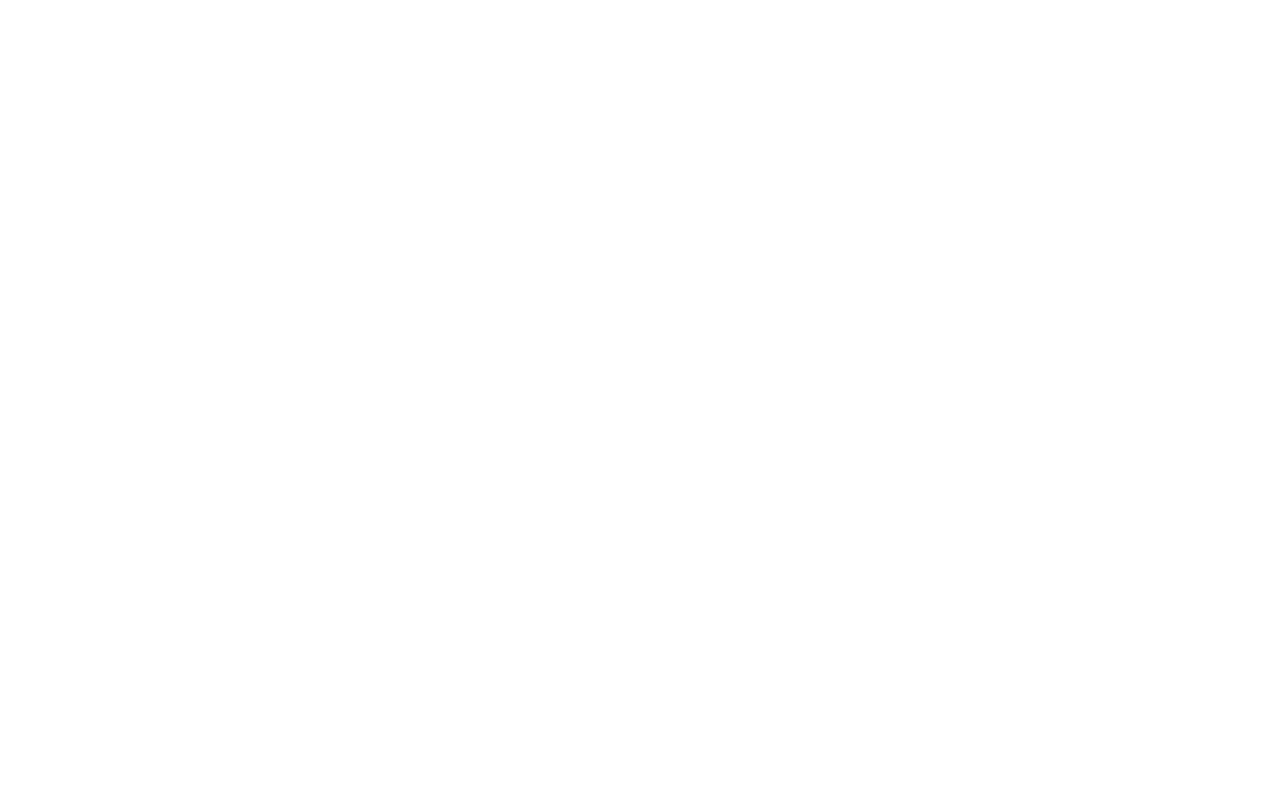
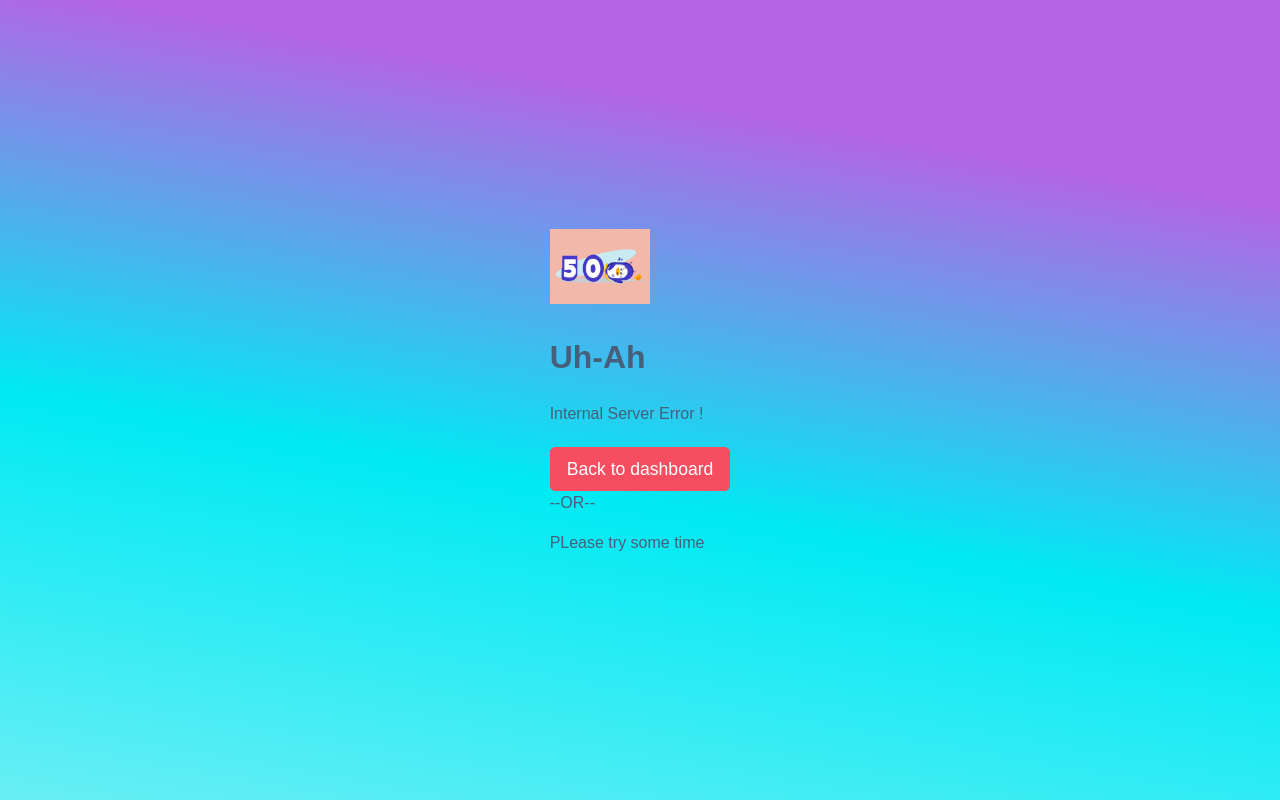
Before and after one commit to ravitejap-am/yaswanth, a React (Create React App) app: page /internal500 in a window 1280 px wide. Before the commit this address had no page. Built offline with nearby package versions, Linux system fonts and the light colour scheme.

Commit message:
added more component

```diff
--- a/src/App.js
+++ b/src/App.js
@@ -1,29 +1,60 @@
-import { useState } from 'react';
-import logo from './logo.svg';
-import './App.css';
-import { Routes, Route } from 'react-router-dom';
-import LoginPageError from './pages/errorHandler/LoginPageError';
+import { useState } from "react";
+import logo from "./logo.svg";
+import "./App.css";
+import { Routes, Route } from "react-router-dom";
+import LoginPageError from "./pages/errorHandler/LoginPageError";
 // import Login from './pages/login/Login';
-import Home from './pages/home/Home';
-import RegisterUser from './pages/registerUser/RegisterUser';
+import Home from "./pages/home/Home";
+import RegisterUser from "./pages/registerUser/RegisterUser";
 // import SignIN from '.';
-import SignIn from './pages/signIn/SignIN';
-import RecoveryPasswor from './pages/recoveryPassword/RecoveryPasswor';
-import LockScreen from './pages/lockerScreen/LockScreen';
+import SignIn from "./pages/signIn/SignIN";
+import RecoveryPasswor from "./pages/recoveryPassword/RecoveryPasswor";
+import LockScreen from "./pages/lockerScreen/LockScreen";
+import PageNotFound from "./pages/errorHandler/PageNotFind/PageNotFound";
+import Page505 from "./pages/errorHandler/InternalServerError/Page505";
+import MaintainencePage from "./pages/errorHandler/UnderMaintainence/MaintainencePage";
 
 function App() {
-  const [screen, setScreen] = useState('beforeLogin');
+  const [screen, setScreen] = useState("beforeLogin");
   return (
     <Routes>
       <Route path="/" element={<Home />} errorElement={<LoginPageError />} />
-      <Route path="/registerUser" element={<RegisterUser />} errorElement={<LoginPageError />} />\
-      <Route path="/signin" element={<SignIn />} errorElement={<LoginPageError />} />
-      <Route path="/recoverypassword" element={<RecoveryPasswor />} errorElement={<LoginPageError />} />
-      <Route path="/lockscreen" element={<LockScreen />} errorElement={<LoginPageError />} />
-
-
-
-
+      <Route
+        path="/registerUser"
+        element={<RegisterUser />}
+        errorElement={<LoginPageError />}
+      />
+      \
+      <Route
+        path="/signin"
+        element={<SignIn />}
+        errorElement={<LoginPageError />}
+      />
+      <Route
+        path="/recoverypassword"
+        element={<RecoveryPasswor />}
+        errorElement={<LoginPageError />}
+      />
+      <Route
+        path="/lockscreen"
+        element={<LockScreen />}
+        errorElement={<LoginPageError />}
+      />
+      <Route
+        path="/pagenotfound"
+        element={<PageNotFound />}
+        errorElement={<LoginPageError />}
+      />
+      <Route
+        path="/internal500"
+        element={<Page505 />}
+        errorElement={<LoginPageError />}
+      />
+      <Route
+        path="/undermaintenence"
+        element={<MaintainencePage />}
+        errorElement={<LoginPageError />}
+      />
     </Routes>
   );
 }
--- /dev/null
+++ b/src/pages/errorHandler/InternalServerError/Page505.jsx
@@ -0,0 +1,28 @@
+import React from "react";
+import Style from "./page505.module.css";
+import Image505 from "../../../asset/500.jpg";
+
+function Page505() {
+  return (
+    <div className={Style.page505}>
+      <div className={Style.container}>
+        <div>
+          <img src={Image505} alt="" />
+        </div>
+        <div>
+          <h1>Uh-Ah</h1>
+          <p>Internal Server Error !</p>
+        </div>
+        <div>
+          <button>Back to dashboard</button>
+        </div>
+        <div>
+          --OR--
+          <p>PLease try some time</p>
+        </div>
+      </div>
+    </div>
+  );
+}
+
+export default Page505;
--- /dev/null
+++ b/src/pages/errorHandler/InternalServerError/page505.module.css
@@ -0,0 +1,18 @@
+.page505 {
+  display: flex;
+  justify-content: center;
+  align-items: center;
+  height: 100vh;
+  width: 100vw;
+  background: rgb(181, 100, 229);
+  background: linear-gradient(
+    190deg,
+    rgba(181, 100, 229, 1) 20%,
+
+    rgba(0, 234, 243, 1) 60%,
+
+    rgba(105, 238, 245, 1) 100%
+  );
+
+  background-repeat: no-repeat;
+}
--- /dev/null
+++ b/src/pages/errorHandler/PageNotFind/PageNotFound.jsx
@@ -0,0 +1,33 @@
+import React from "react";
+import Style from "./pageNotFound.module.css";
+import { SearchOutlined } from "@ant-design/icons";
+import PageNotFoundImage from "../../../asset/404.jpg";
+
+const PageNotFound = () => {
+  return (
+    <div className={Style.PageNotFound}>
+      <div className={Style.container}>
+        <div>
+          <img src={PageNotFoundImage} alt="" />
+          <h1>Page Not Found !</h1>
+          <p>Looks like,page doesn't exist</p>
+        </div>
+        <div>
+          <button>Back to dashboard</button>
+          <form typeof="submit">
+            <div>
+              <input type="search" />
+              <button type="submit">
+                <i>
+                  <SearchOutlined />
+                </i>
+              </button>
+            </div>
+          </form>
+        </div>
+      </div>
+    </div>
+  );
+};
+
+export default PageNotFound;
--- /dev/null
+++ b/src/pages/errorHandler/PageNotFind/pageNotFound.module.css
@@ -0,0 +1,19 @@
+.PageNotFound {
+  height: 100vh;
+  width: 100vw;
+  display: flex;
+  justify-content: center;
+  align-items: center;
+  background: rgb(181, 100, 229);
+  background: linear-gradient(
+    190deg,
+    rgba(181, 100, 229, 1) 20%,
+
+    rgba(0, 234, 243, 1) 60%,
+
+    rgba(105, 238, 245, 1) 100%
+  );
+
+  background-repeat: no-repeat;
+  /* background-color: ; */
+}
--- /dev/null
+++ b/src/pages/errorHandler/UnderMaintainence/MaintainencePage.jsx
@@ -0,0 +1,22 @@
+import React from "react";
+import Style from "./underMaintianence.module.css";
+import { Flex, Spin } from "antd";
+
+const MaintainencePage = () => {
+  return (
+    <div className={Style.maintainencePage}>
+      <div className={Style.container}>
+        <Flex align="center" gap="middle">
+          <Spin size="large"  />
+        </Flex>
+        <div>
+          <h1>UNDER MAINTENANCE!</h1>
+          <p>We're sorry for the inconvenience.</p>
+          <p>Please check back later.</p>
+        </div>
+      </div>
+    </div>
+  );
+};
+
+export default MaintainencePage;
--- /dev/null
+++ b/src/pages/errorHandler/UnderMaintainence/underMaintianence.module.css
@@ -0,0 +1,15 @@
+.maintainencePage {
+  display: flex;
+  justify-content: center;
+  align-items: center;
+  height: 100vh;
+  background: rgb(181, 100, 229);
+  background: linear-gradient(
+    190deg,
+    rgba(181, 100, 229, 1) 20%,
+
+    rgba(0, 234, 243, 1) 60%,
+
+    rgba(105, 238, 245, 1) 100%
+  );
+}
--- a/src/pages/registerUser/RegisterUser.jsx
+++ b/src/pages/registerUser/RegisterUser.jsx
@@ -108,7 +108,7 @@ const RegisterUser = () => {
                   </form>
                 </div>
               </div>
-              <div>
+              {/* <div>
                 <p className="social-heading">-Register With-</p>
                 <div className="social-media">
                   <p className="social-container">
@@ -137,7 +137,7 @@ const RegisterUser = () => {
                     </a>
                   </p>
                 </div>
-              </div>
+              </div> */}
             </div>
           </div>
         </div>
--- a/src/pages/signIn/SignIN.jsx
+++ b/src/pages/signIn/SignIN.jsx
@@ -14,7 +14,6 @@ import {
 
 const SignIn = () => {
   return (
-
     <div className="main">
       <div className="container">
         {" "}
@@ -62,7 +61,10 @@ const SignIn = () => {
                           <input type="checkbox" id="checkbox_id" />
                           <label for="basic_checkbox" className="label">
                             Remember me
-                            <span className="forgetPassword" style={{marginLeft:"20px"}}>
+                            <span
+                              className="forgetPassword"
+                              style={{ marginLeft: "20px" }}
+                            >
                               <i>
                                 <LockFilled />
                               </i>
@@ -88,7 +90,7 @@ const SignIn = () => {
                   </form>
                 </div>
               </div>
-              <div>
+              {/* <div>
                 <p className="social-heading">-Sign With-</p>
                 <div className="social-media">
                   <p className="social-container">
@@ -117,7 +119,7 @@ const SignIn = () => {
                     </a>
                   </p>
                 </div>
-              </div>
+              </div> */}
             </div>
           </div>
         </div>
```
Also changed, not shown: src/asset/404.jpg (added), src/asset/500.jpg (added).
